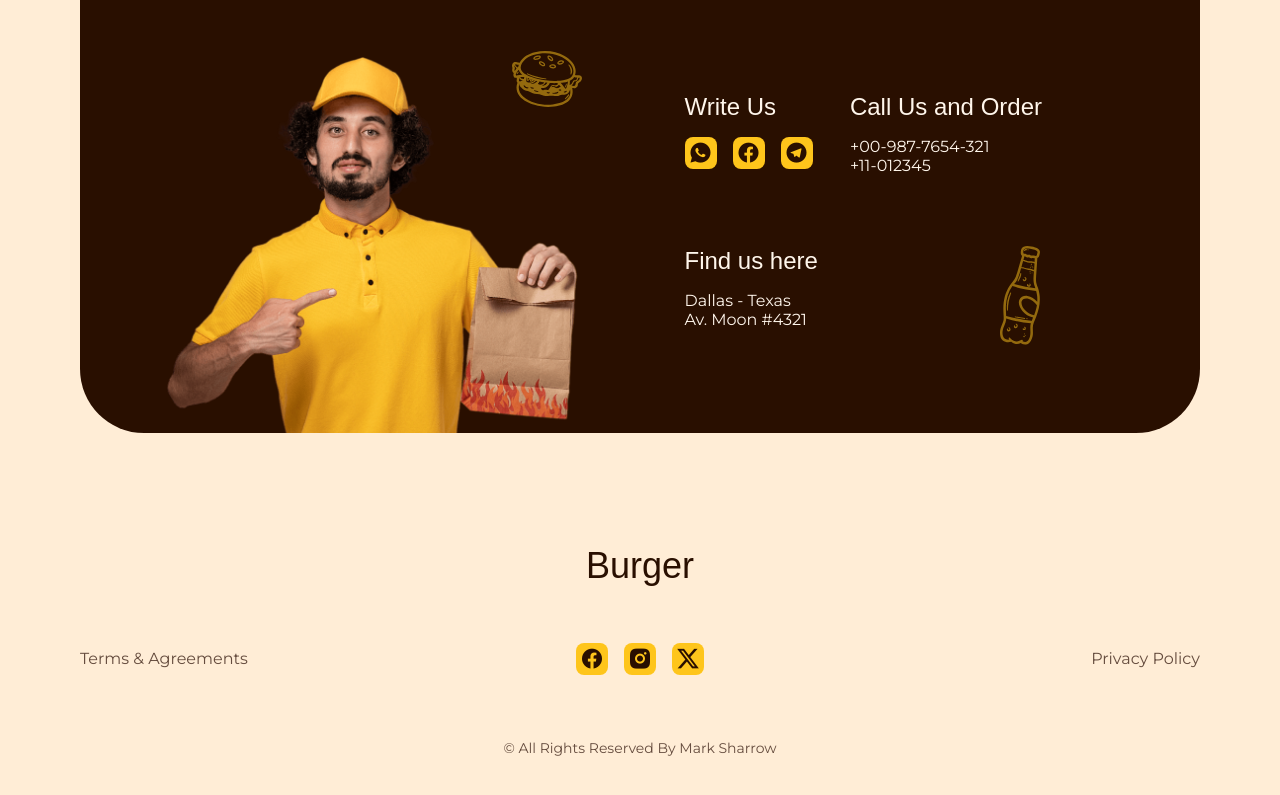
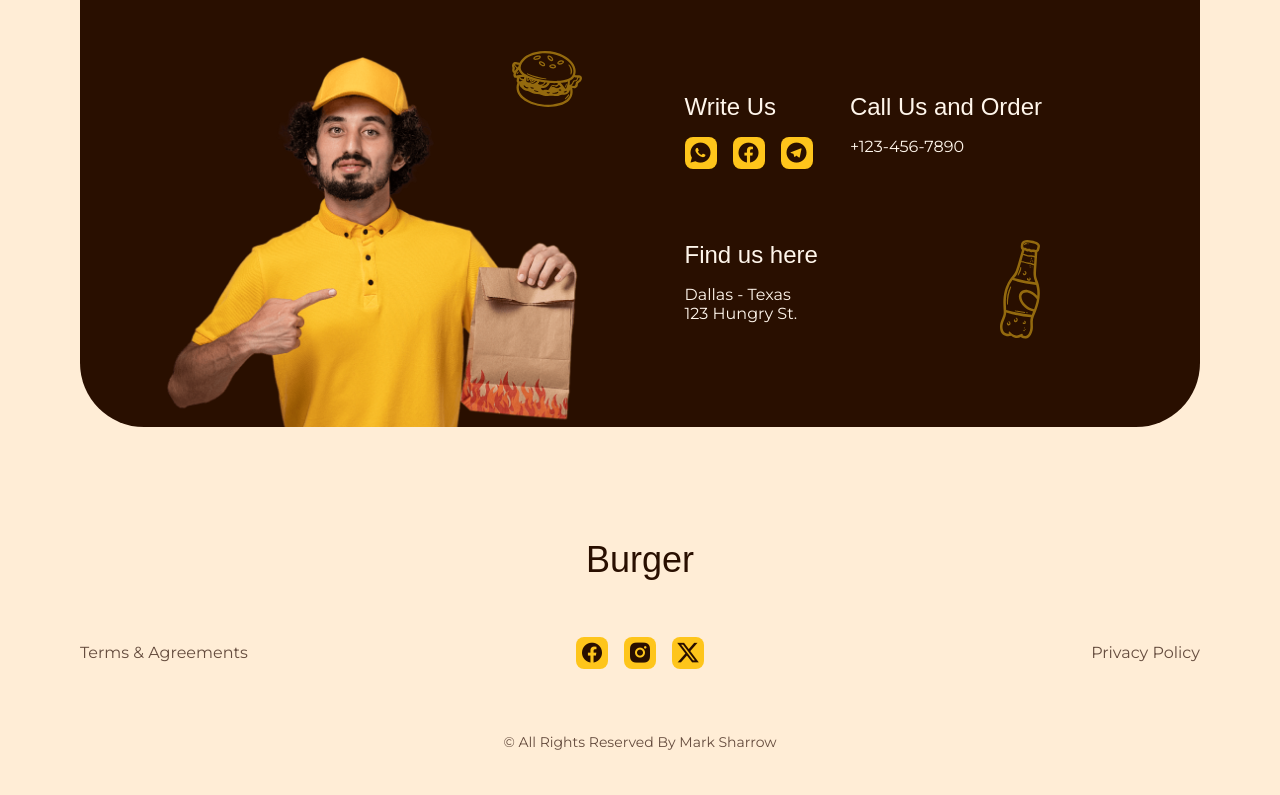
Before and after one commit to marksharrow/Big-Tex-Burger, a plain HTML site: page index.html in a window 1280 px wide. Shown: the part 3618-4413 px from the top of the page. Drawn offline with nearby package versions, Linux system fonts and the light colour scheme; a web font is replaced by a local one.

Commit message:
Update index.html

```diff
--- a/index.html
+++ b/index.html
@@ -276,8 +276,7 @@
                         <h3 class="contact__title">Call Us and Order</h3>
 
                          <address class="contact__info">
-                            +00-987-7654-321 <br>
-                            +11-012345
+                            +123-456-7890
                          </address>
                       </div>
 
@@ -286,7 +285,7 @@
 
                          <address class="contact__info">
                             Dallas - Texas <br>
-                            Av. Moon #4321
+                            123 Hungry St.
                          </address>
                       </div>
                     </div>
```
